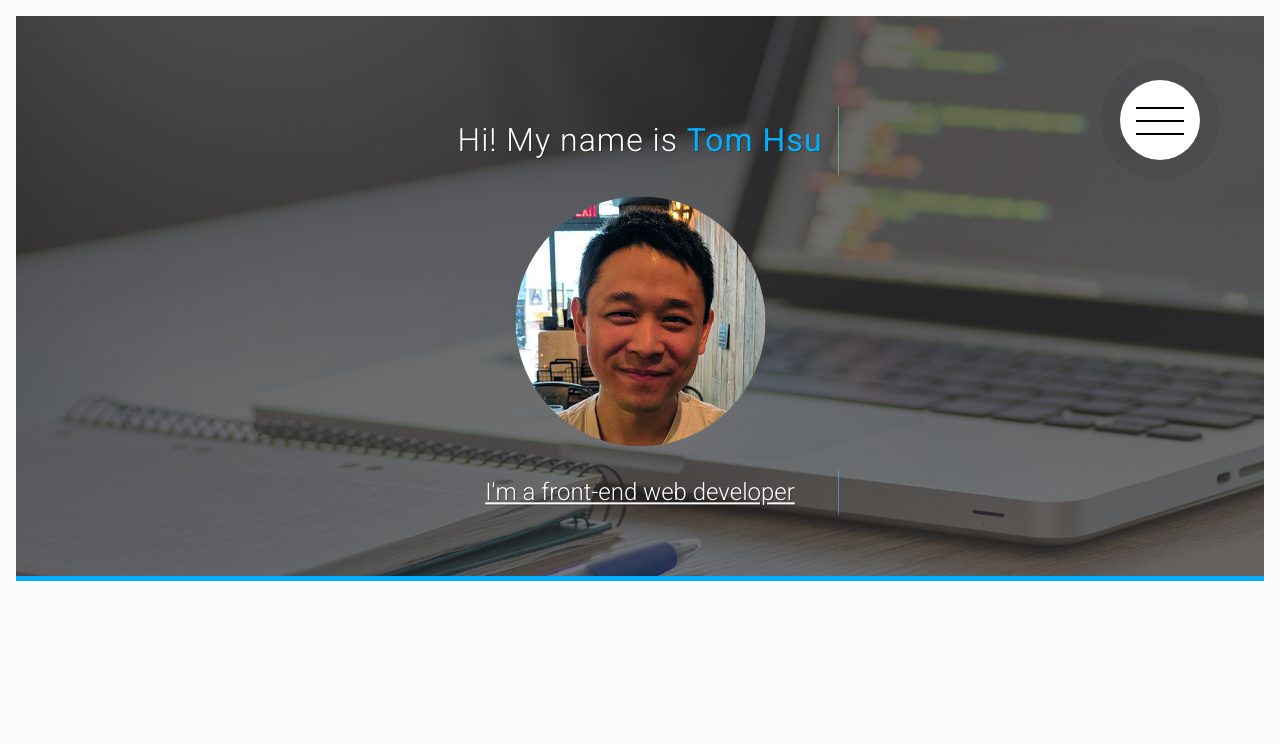
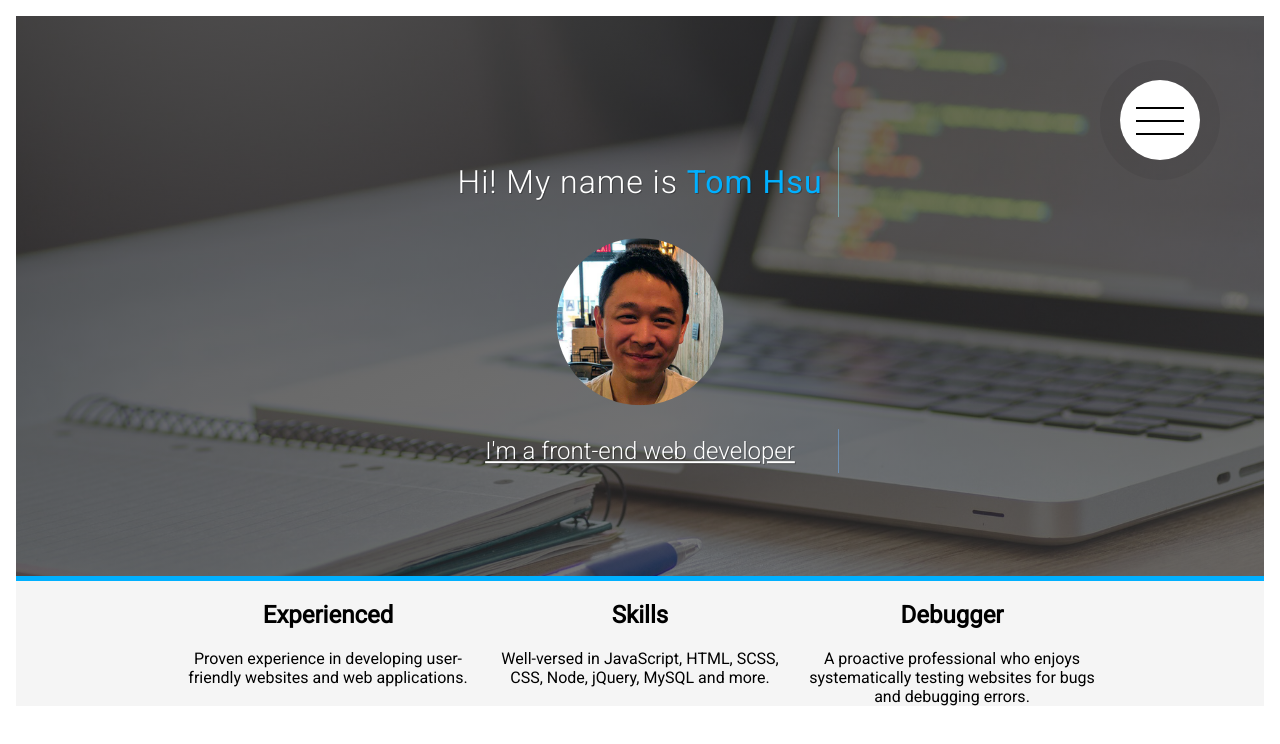
Before and after one commit to thomaschsu/react-portfolio, a React (Create React App) app: page / in a window 1280 px wide. Shown: the top 744 px of the page. Built offline with nearby package versions, Linux system fonts and the light colour scheme.

Commit message:
Added icons_bar

```diff
--- a/src/components/App/App.js
+++ b/src/components/App/App.js
@@ -2,12 +2,14 @@ import React from 'react';
 import './App.scss'
 import Navigation from '../Navigation/Navigation'
 import Header from '../Header/Header'
+import Icons_bar from '../Icons-bar/Icons_bar'
 
 function App() {
   return (
     <div className="App">
       <Navigation />
       <Header />
+      <Icons_bar />
     </div>
   );
 }
--- a/src/components/App/mixins.scss
+++ b/src/components/App/mixins.scss
@@ -8,3 +8,9 @@
         background-position: -100%;
     }
 }
+
+@mixin hover-effect {
+    opacity: 0.75;
+    transform: translate(5%, -2%);
+    box-shadow: -1px 1px #00B0FF, -2px 2px #00B0FF, -3px 3px #00B0FF, -4px 4px #00B0FF, -5px 5px #00B0FF, -6px 6px #00B0FF, -7px 7px #00B0FF, -8px 8px #00B0FF;
+}
--- a/src/components/App/variables.scss
+++ b/src/components/App/variables.scss
@@ -2,9 +2,9 @@
 $color-primary-light: #74b9ff;
 $color-primary-dark: #0984e3;
 $color-secondary-light: #81ecec;
-$color-black: #000;
+$color-secondary-dark: #00cec9;
+$color-grey-light: #F5F5F5;
 $color-light-transparent: rgba(0, 0, 0, 0.65);
-$color-secondary-dark: #00cec9;
 $color-dark-transparent: rgba(59, 59, 59, 0.65);
 $color-white: #fff;
 $color-black: #000;
--- a/src/components/Header/Header.scss
+++ b/src/components/Header/Header.scss
@@ -12,7 +12,6 @@
     background-size: cover;
     background-position: center;
     text-align: center;
-
     border-bottom: 5px solid #00B0FF;
 
     &__heading {
@@ -56,14 +55,12 @@
 
 #me {
     border-radius: 50%;
-    width: 250px;
+    width: 13vw;
     animation-name: bounce;
     animation-duration: 1s;
     transition: all ease 500ms;
 
     &:hover {
-        opacity: 0.75;
-        transform: translate(5%, -2%);
-        box-shadow: -1px 1px #00B0FF, -2px 2px #00B0FF, -3px 3px #00B0FF, -4px 4px #00B0FF, -5px 5px #00B0FF, -6px 6px #00B0FF, -7px 7px #00B0FF, -8px 8px #00B0FF;
+        @include hover-effect;
     }
 }
--- /dev/null
+++ b/src/components/Icons-bar/Icons_bar.js
@@ -0,0 +1,27 @@
+import React, { Component } from 'react'
+import './Icons_bar.scss'
+
+class Icons_bar extends Component {
+    render() {
+        return (
+            <div className="Icons_bar">
+                <div className="Icons_bar--icons-container">
+                    <div className="Icons_bar--box">
+                        <h2>Experienced</h2>
+                        Proven experience in developing user-friendly websites and web applications.
+                    </div>
+                    <div className="Icons_bar--box">
+                        <h2>Skills</h2>
+                        Well-versed in JavaScript, HTML, SCSS, CSS, Node, jQuery, MySQL and more.
+                    </div>
+                    <div className="Icons_bar--box">
+                        <h2>Debugger</h2>
+                        A proactive professional who enjoys systematically testing websites for bugs and debugging errors.
+                    </div>
+                </div>
+            </div>
+        )
+    }
+}
+
+export default Icons_bar
--- /dev/null
+++ b/src/components/Icons-bar/Icons_bar.scss
@@ -0,0 +1,24 @@
+@import "../App/variables.scss";
+@import "../App/animations.scss";
+@import "../App/mixins.scss";
+
+.Icons_bar {
+    display: flex;
+    justify-content: center;
+    background-color: $color-grey-light;
+
+    &--icons-container {
+        display: flex;
+        justify-content: center;
+    }
+
+    &--box {
+        width: 25%;
+        text-align: center;
+        transition: all ease 500ms;
+
+        &:hover {
+            @include hover-effect;
+        }
+    }
+}
--- a/src/index.scss
+++ b/src/index.scss
@@ -5,7 +5,7 @@ body {
   -webkit-font-smoothing: antialiased;
   -moz-osx-font-smoothing: grayscale;
   padding: 1rem;
-  background-color: #FAFAFA;
+  background-color: #FFF;
 }
 
 code {
```
